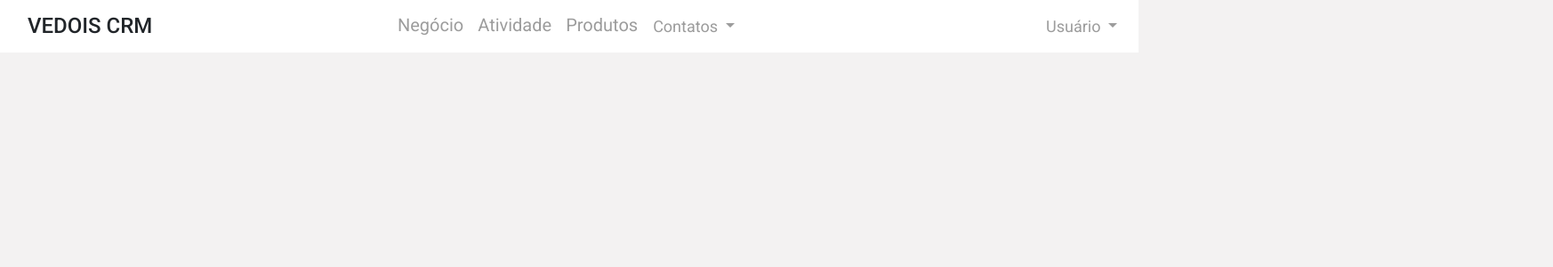
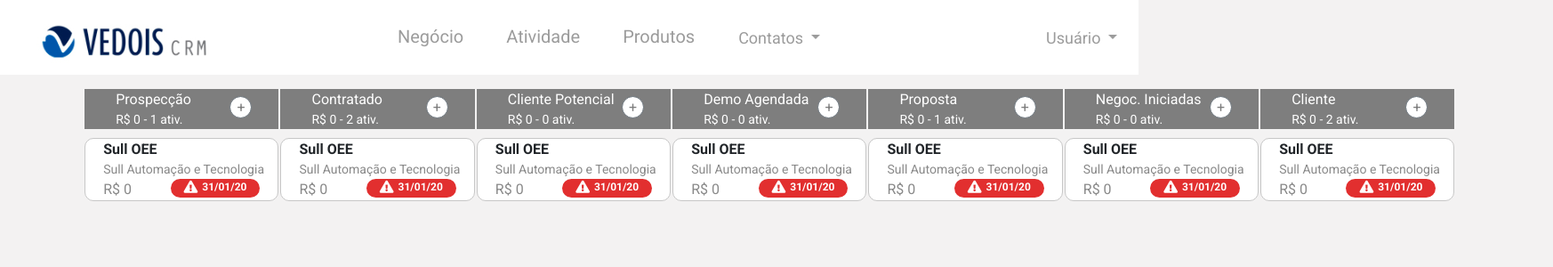
Before and after one commit to grammarthurf/crmV2, an Angular app in the folder front-crm/: page / in a window 1280 px wide. Shown: the top 300 px of the page at 89% size, 1746 px wide, since content can reach past the window. Built offline with nearby package versions, Linux system fonts and the light colour scheme.

Commit message:
business

```diff
--- a/front-crm/src/app/app.component.html
+++ b/front-crm/src/app/app.component.html
@@ -1,3 +1,7 @@
 <app-navbar>
 
 </app-navbar>
+
+<app-business>
+
+</app-business>
--- a/front-crm/src/app/app.module.ts
+++ b/front-crm/src/app/app.module.ts
@@ -5,6 +5,7 @@
 import { AppComponent } from './app.component';
 import { NavbarComponent } from './navbar/navbar.component';
 import { BrowserAnimationsModule } from '@angular/platform-browser/animations';
+import { BusinessComponent } from './business/business.component';
 
 // import { MatToolbarModule } from '@angular/material/toolbar';
 // import { MatMenuModule } from '@angular/material/menu';
@@ -17,7 +18,8 @@
 @NgModule({
   declarations: [
     AppComponent,
-    NavbarComponent
+    NavbarComponent,
+    BusinessComponent
   ],
   imports: [
     BrowserModule,
--- /dev/null
+++ b/front-crm/src/app/business/business.component.css
@@ -0,0 +1,85 @@
+/* TICKETS */
+.tickets {
+    background-color: #7e7e7e;
+    color: #fff;
+    margin-left: 1px;
+    margin-right: 1px;
+}
+
+.space {
+    width: 5%;
+}
+
+.row {
+    white-space: nowrap;
+    flex-wrap: nowrap;
+}
+
+div p {
+    text-align: left;
+    margin-left: 5px;
+}
+
+div p + p {
+    text-align: left;
+    margin-left: 5px;
+    font-size: 14px;
+}
+
+.btn-circle.btn-sm {
+    width: 25px;
+    height: 25px;
+    padding: 0px 0px;
+    border-radius: 15px;
+    text-align: center;
+    font-size: 16px;
+    margin-top: 8px;
+    color: #7e7e7e;
+    float: right;
+    background-color: #fff;
+}
+
+/* CARDS  */
+
+.cards {
+    border: 1px solid #C7C7C7;
+    background-color: #fff;
+    border-radius: 10px;
+    margin-left: 1px;
+    margin-right: 1px;
+    cursor: pointer;
+}
+
+.font-grey-cards {
+    color: #898989;
+}
+
+.buttons-informations {
+    display: flex;
+    border: 0;
+    border-radius: 15px;
+    padding: 0px 15px;
+    font-size: 12px;
+    font-weight: bold;
+    color: #fff;
+    margin-left: auto;
+    margin-right: 5px;
+    margin-bottom: 3px;
+}
+
+.good {
+    background-color: #4DC426;
+}
+
+.regular {
+    background-color: #E5F72B;
+}
+
+.bad {
+    background-color: #E22F2F;
+}
+
+i {
+    margin-top: 2px;
+    font-size: 14px;
+}
--- /dev/null
+++ b/front-crm/src/app/business/business.component.html
@@ -0,0 +1,44 @@
+<!-- TOTAL -->
+<div>
+    <!-- TITLES -->
+    <div class="row" style="margin-top: 100px;">
+        <div class="col-1">
+
+        </div>
+        <div class="tickets col-2" *ngFor="let i of table" style="display: flex;">
+            <div class="col-8">
+                <p> {{i.title}} </p>
+                <p> R$ {{i.value}} </p>
+            </div>
+            <div class="col-4">
+                <button type="button" class="btn btn-secondary btn-circle btn-sm">+</button>
+            </div>
+        </div>
+        <div class="col-1">
+
+        </div>
+    </div>
+    <!-- CARDS -->
+    <div class="row" style="margin-top: 10px;">
+        <div class="col-1">
+
+        </div>
+        <div class="cards col-2" *ngFor="let i of cards">
+            <p> <b> {{i.title}} </b> </p>
+            <p class="font-grey-cards"> {{i.subtitle}} </p>
+            <div style="display: flex;">
+                <p class="limit-word font-grey-cards"> R$ {{i.value}} </p>
+                <button class="buttons-informations bad">
+                    <i class="fas fa-exclamation-triangle"></i>
+                    <!-- <i class="fas fa-times-circle"></i> -->
+                    <!-- <i class="fas fa-check-circle"></i> -->
+                    <p> 31/01/20 </p>
+                </button>
+            </div>
+        </div>
+        <div class="col-1">
+
+        </div>
+    </div>
+
+</div>
--- /dev/null
+++ b/front-crm/src/app/business/business.component.ts
@@ -0,0 +1,84 @@
+import { Component, OnInit } from '@angular/core';
+
+@Component({
+  selector: 'app-business',
+  templateUrl: './business.component.html',
+  styleUrls: ['./business.component.css']
+})
+export class BusinessComponent implements OnInit {
+
+  constructor() { }
+
+  table = [
+    {
+      title: 'Prospecção',
+      value: '0 - 1 ativ.'
+    },
+    {
+      title: 'Contratado',
+      value: '0 - 2 ativ.'
+    },
+    {
+      title: 'Cliente Potencial',
+      value: '0 - 0 ativ.'
+    },
+    {
+      title: 'Demo Agendada',
+      value: '0 - 0 ativ.'
+    },
+    {
+      title: 'Proposta',
+      value: '0 - 1 ativ.'
+    },
+    {
+      title: 'Negoc. Iniciadas',
+      value: '0 - 0 ativ.'
+    },
+    {
+      title: 'Cliente',
+      value: '0 - 2 ativ.'
+    }
+  ];
+
+  cards = [
+    {
+      title: 'Sull OEE',
+      subtitle: 'Sull Automação e Tecnologia',
+      value: '0'
+    },
+    {
+      title: 'Sull OEE',
+      subtitle: 'Sull Automação e Tecnologia',
+      value: '0'
+    },
+    {
+      title: 'Sull OEE',
+      subtitle: 'Sull Automação e Tecnologia',
+      value: '0'
+    },
+    {
+      title: 'Sull OEE',
+      subtitle: 'Sull Automação e Tecnologia',
+      value: '0'
+    },
+    {
+      title: 'Sull OEE',
+      subtitle: 'Sull Automação e Tecnologia',
+      value: '0'
+    },
+    {
+      title: 'Sull OEE',
+      subtitle: 'Sull Automação e Tecnologia',
+      value: '0'
+    },
+    {
+      title: 'Sull OEE',
+      subtitle: 'Sull Automação e Tecnologia',
+      value: '0'
+    }
+  ]
+
+  ngOnInit() {
+  }
+
+}
--- a/front-crm/src/app/navbar/navbar.component.css
+++ b/front-crm/src/app/navbar/navbar.component.css
@@ -14,3 +14,14 @@
 .navbar-light .navbar-brand, a, a:not([href]):not([tabindex]) {
     color: #9C9C9C;
 }
+
+nav {
+    position: fixed;
+    top: 0;
+    width: 100%;
+    z-index: 1;
+}
+
+.navbar-brand {
+    margin-right: 3rem;
+}
--- a/front-crm/src/app/navbar/navbar.component.html
+++ b/front-crm/src/app/navbar/navbar.component.html
@@ -1,6 +1,6 @@
 <nav class="navbar navbar-expand-lg navbar-light bg-white">
     <div class="col-4">
-        <h4> VEDOIS CRM </h4>
+        <img src="../../assets/logo_crm.png" />
     </div>
     <div class="col-7" style="display: flex;">
         <a class="navbar-brand" href="negocio">Negócio</a>
--- a/front-crm/src/index.html
+++ b/front-crm/src/index.html
@@ -11,6 +11,8 @@
     integrity="sha384-ggOyR0iXCbMQv3Xipma34MD+dH/1fQ784/j6cY/iJTQUOhcWr7x9JvoRxT2MZw1T" crossorigin="anonymous">
   <link href="https://fonts.googleapis.com/css?family=Roboto:300,400,500&display=swap" rel="stylesheet">
   <link href="https://fonts.googleapis.com/icon?family=Material+Icons" rel="stylesheet">
+  <link rel="stylesheet" href="https://use.fontawesome.com/releases/v5.7.0/css/all.css"
+    integrity="sha384-lZN37f5QGtY3VHgisS14W3ExzMWZxybE1SJSEsQp9S+oqd12jhcu+A56Ebc1zFSJ" crossorigin="anonymous">
 </head>
 
 <body>
```
Also changed, not shown: front-crm/src/assets/logo_crm.png (added), 1 other file (tests, documents, lock files or other folders).
